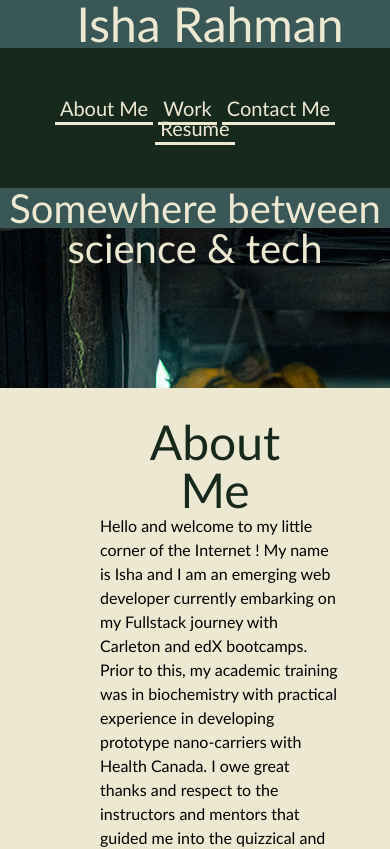
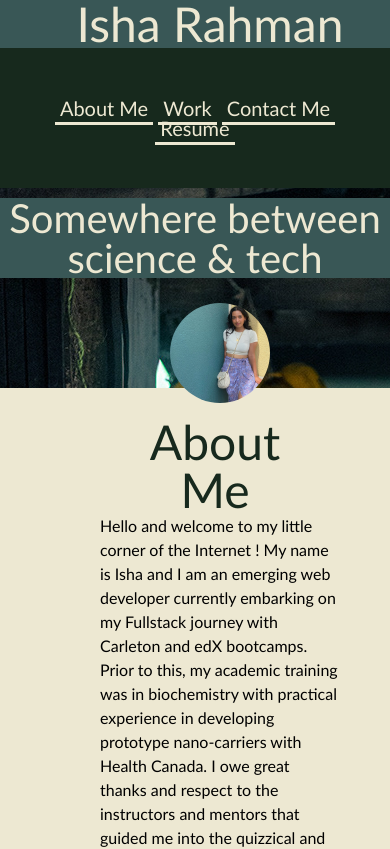
Before and after one commit to rnvshi/First-Portfolio, a plain HTML site: page index.html in a window 390 px wide. Shown: the top 849 px of the page. Drawn offline with Linux system fonts and the light colour scheme.

Commit message:
added avatar

```diff
--- a/assets/css/style.css
+++ b/assets/css/style.css
@@ -61,6 +61,17 @@ header a {
     width: 100%;
     background-image: url("../images/top-banner-image.jpg");
     color: var(--color-3);
+}
+
+.top-banner img {
+    height: 150px;
+    width: 150px;
+    object-fit: cover;
+    border-radius: 50%;
+    float: left;
+    position: relative;
+    top: 25px;
+    left: 25px;
 }
 
 h2 {
@@ -202,11 +213,25 @@ footer {
         text-align: center;
     }
 
+    .top-banner {
+        display: flex;
+        flex-direction: column;
+        justify-content: center;
+        align-items: center;
+    }
+
+    .top-banner img {
+        height: 100px;
+        width: 100px;
+    }
+
     h2 {
         float: none;
         position: static;
         padding: 0;
         margin: 0;
+        height: fit-content;
+        width: 100%;
         text-align: center;
     }
 
--- a/index.html
+++ b/index.html
@@ -26,6 +26,7 @@
     <!-- This is the Top Banner -->
     <section class="top-banner">
         <h2>Somewhere between science & tech</h2>
+        <img src="./assets/images/IMG_0088.jpeg" alt="Isha Rahman's avatar" />
     </section>
 
     <!-- This is the Main Body Content-->
```
Also changed, not shown: assets/images/IMG_0088.jpeg (added), 2 other files.
